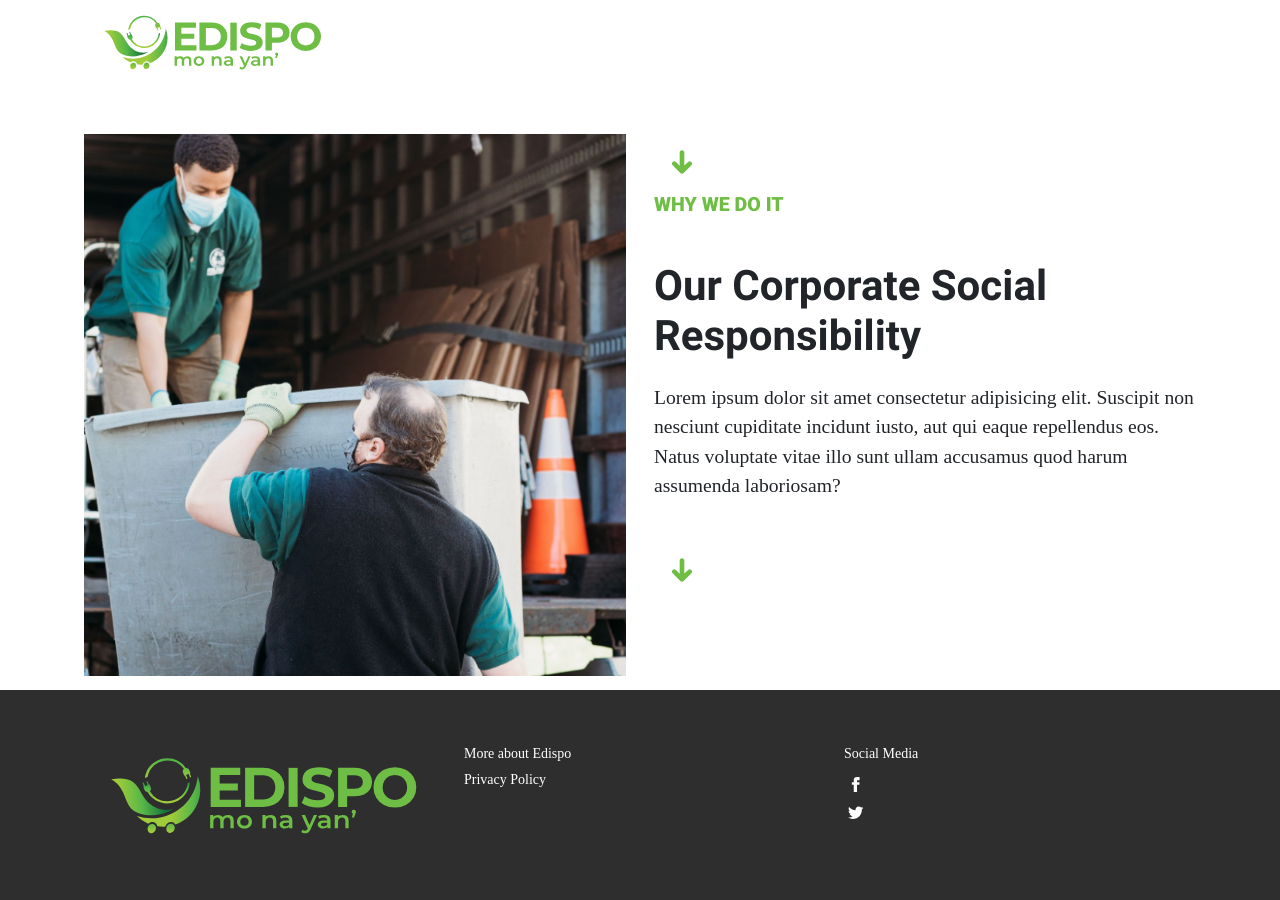
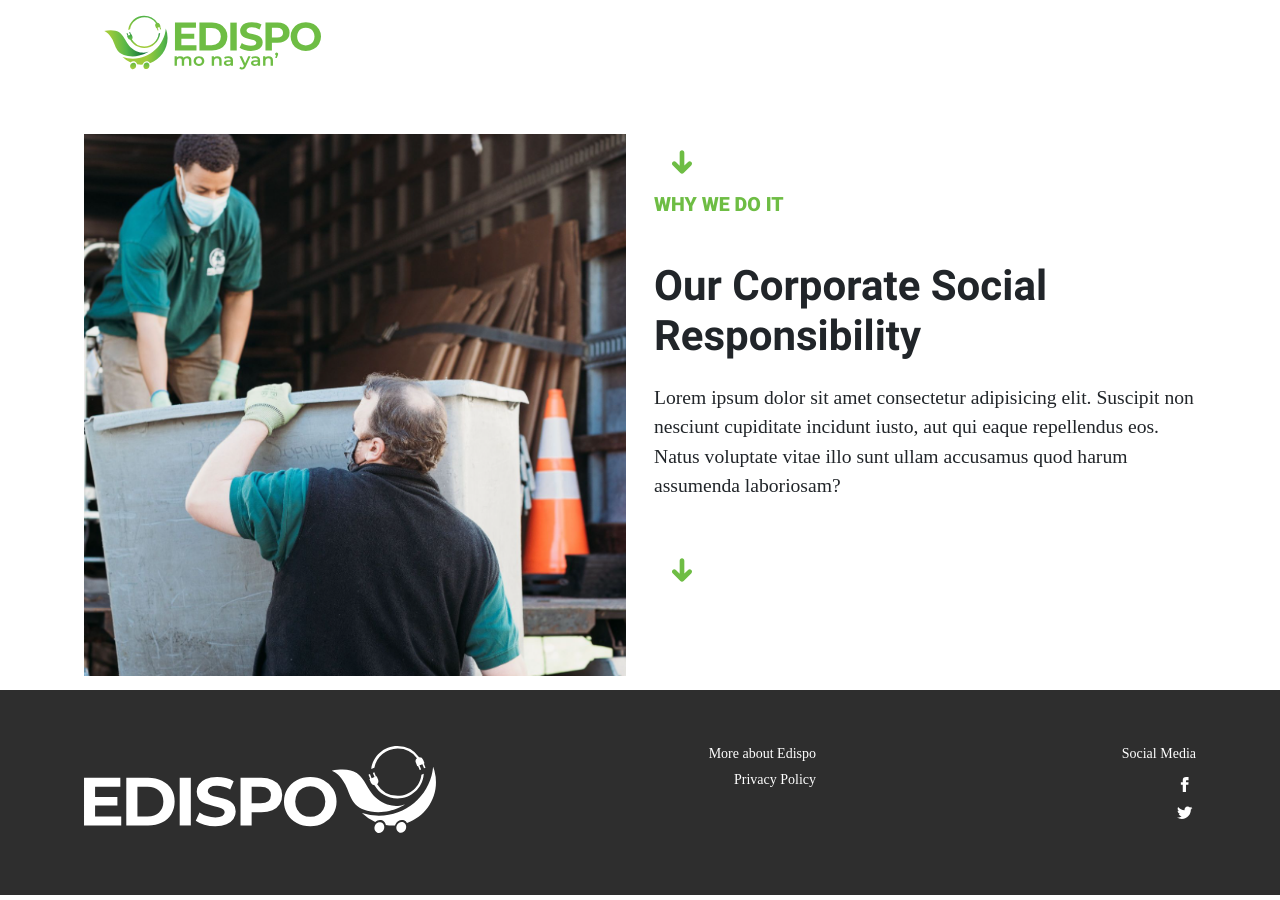
Before and after one commit to edispoph/edispo-landing-page, a Jekyll site: the page built from about.html, in a window 1280 px wide and 900 px high, scrolled down 2277 px. Built offline with Jekyll 4.4.1, drawn with Linux system fonts in a browser that asks for light colours; nearby versions of some CDN libraries; some web fonts are replaced.

Commit message:
Update footer logo and link layout

```diff
--- a/_includes/footer.html
+++ b/_includes/footer.html
@@ -2,9 +2,9 @@
   <div class="container">
     <section class="row py-5">
       <div class="col-md-4 p-3">
-        <img src="{{site.baseurl}}/assets/images/logo-with-text-landscape.svg" class="img-fluid"/>
+        <img src="{{site.baseurl}}/assets/images/landing-logo-white.svg" class="img-fluid"/>
       </div>
-      <div class="col-md-4 edispo-color-hard-contrast edispo-font-1 p-3">
+      <div class="col-md-4 edispo-color-hard-contrast edispo-font-1 p-3 text-right">
         <h4 class="edispo-bold-1 edispo-font-1">More about Edispo</h4>
         <ul class="list-unstyled edispo-regular-1">
           <!-- <li><a class="edispo-color-hard-contrast" href="{{site.baseurl}}/about">About Us</a></li> -->
@@ -13,8 +13,8 @@
         </ul>
       </div>
       <div class="col-md-4 edispo-color-hard-contrast edispo-font-1 p-3">
-        <h4 class="edispo-bold-1 edispo-font-1">Social Media</h4>
-        <ul class="list-unstyled edispo-regular-1 d-flex flex-column">
+        <h4 class="edispo-bold-1 edispo-font-1 text-right">Social Media</h4>
+        <ul class="list-unstyled edispo-regular-1 d-flex flex-column align-items-end">
           <li class="svg-container-icon-1 p-1">
             <a href="{{site.baseurl}}/">
               <svg xmlns="http://www.w3.org/2000/svg" viewBox="0 0 24 24">
```
Also changed, not shown: assets/images/landing-logo-white.svg (added).
